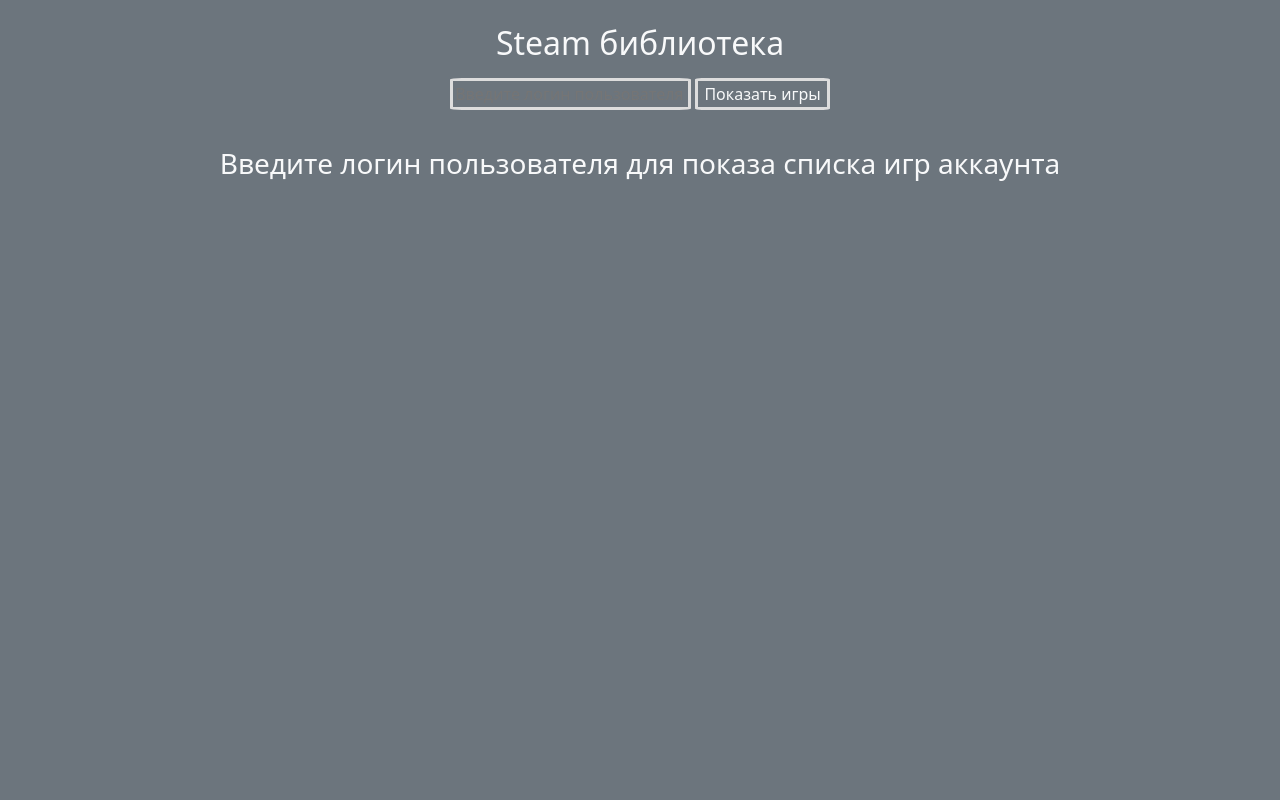
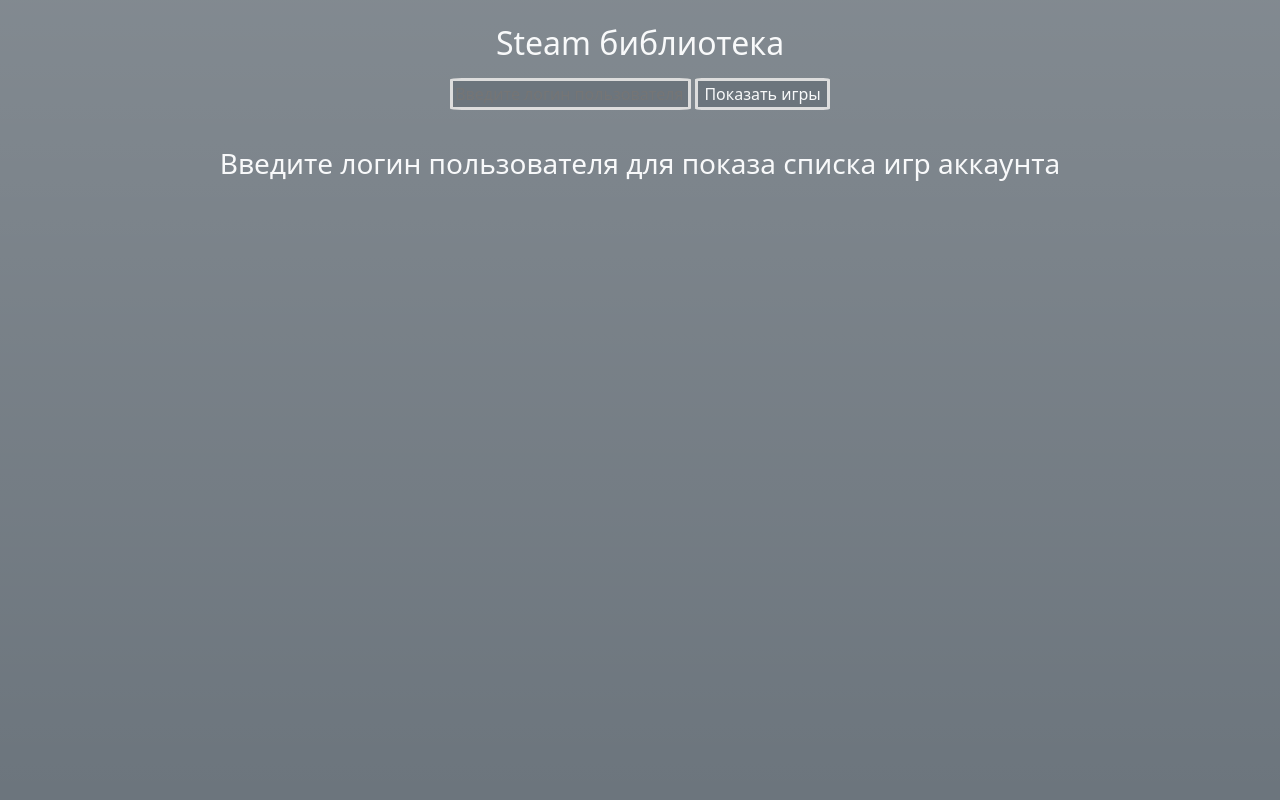
Before and after one commit to Aladser/html-parsing-py, a Django app: page / in a window 1280 px wide. Run offline with Django 5.2, Linux system fonts and the light colour scheme; data that the repository does not hold is empty.

Commit message:
обновлено форматирование

```diff
--- a/game/templates/basic.html
+++ b/game/templates/basic.html
@@ -8,8 +8,17 @@
         <link rel="icon" href="{% static 'favicon.ico' %}" type="image/x-icon">
         <link href="https://cdn.jsdelivr.net/npm/bootstrap@5.3.2/dist/css/bootstrap.min.css" rel="stylesheet" integrity="sha384-T3c6CoIi6uLrA9TneNEoa7RxnatzjcDSCmG1MXxSR1GAsXEV/Dwwykc2MPK8M2HN" crossorigin="anonymous">
         <link href="/static/gen.css" rel="stylesheet">
+        <style>
+            body {
+                min-height: 100vh; /* Минимальная высота 100% от высоты окна */
+                margin: 0; /* Убираем отступы по умолчанию */
+                display: flex; /* Используем flexbox для центрирования содержимого (по желанию) */
+                flex-direction: column; /* Устанавливаем направление flex-контейнера */
+            }
+        </style>
     </head>
-    <body class="bg-secondary text-light">
+
+    <body class="bg-secondary bg-gradient text-light">
       <main>
         <div class="container py-3">
           {% block content %}
--- a/game/templates/detail.html
+++ b/game/templates/detail.html
@@ -2,11 +2,7 @@
 
 {% block content %}
   {% if info %}
-    {% if info.background %}
-      <div class="text-center text-light p-3" style="background-image: url({{info.background}})">
-    {% else %}
-      <div class="text-center text-light p-3 bg-secondary bg-gradient">
-    {% endif %}
+    <div class="text-center text-light p-3 bg-game bg-gradient rounded shadow">
       <a href="https://store.steampowered.com/app/{{info.steam_appid}}" class="text-decoration-none text-light"><h2 class="pb-2">{{info.name}}</h2></a>
       <img src="{{info.header_image}}" class="d-block mx-auto pb-3">
       <p class="fs-5">{{info.short_description}}</p>
--- a/static/gen.css
+++ b/static/gen.css
@@ -2,3 +2,7 @@
     border:3px solid #ddd;
     border-radius: 5%;
 }
+
+.bg-game {
+    background-color: #555;
+}
```
